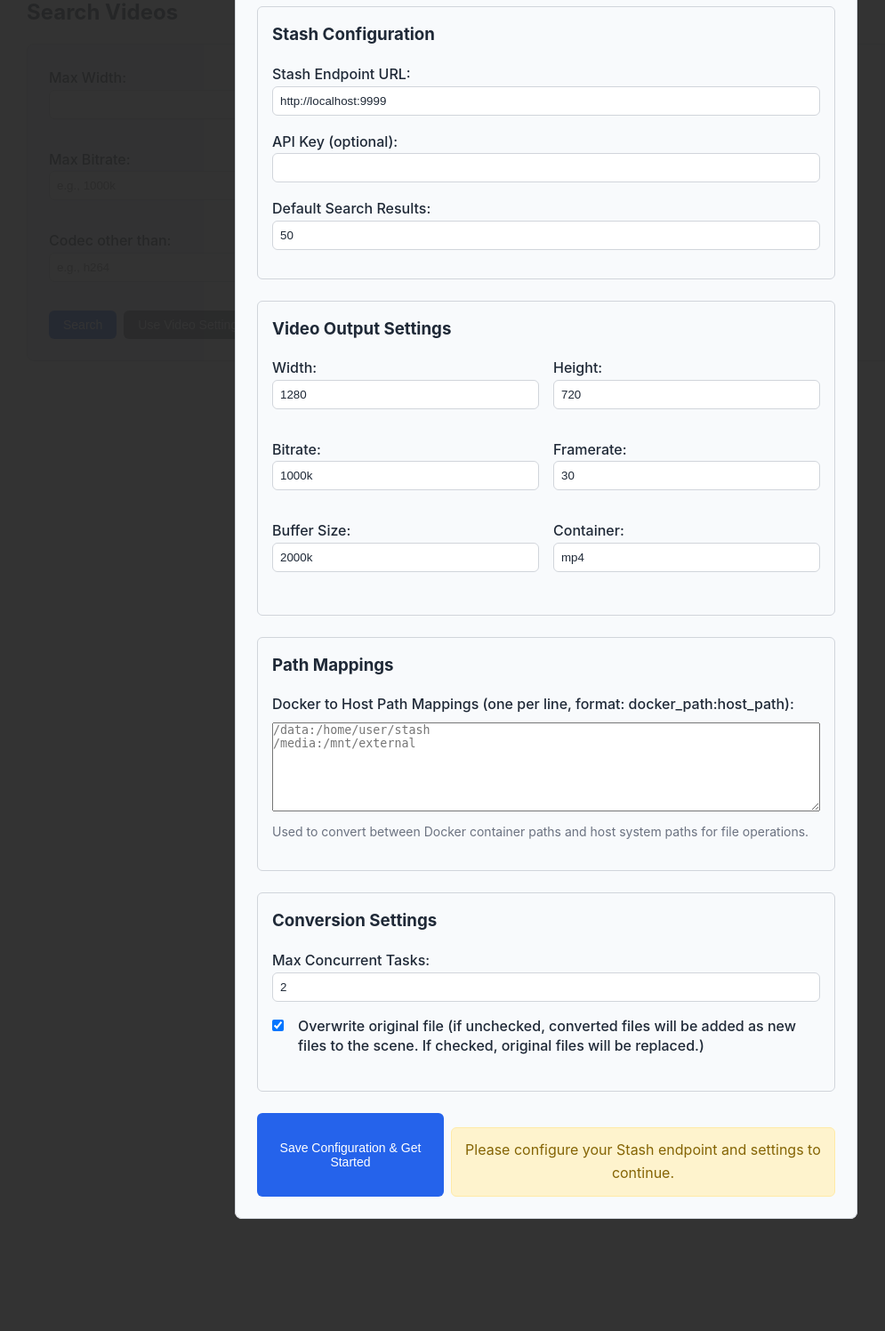
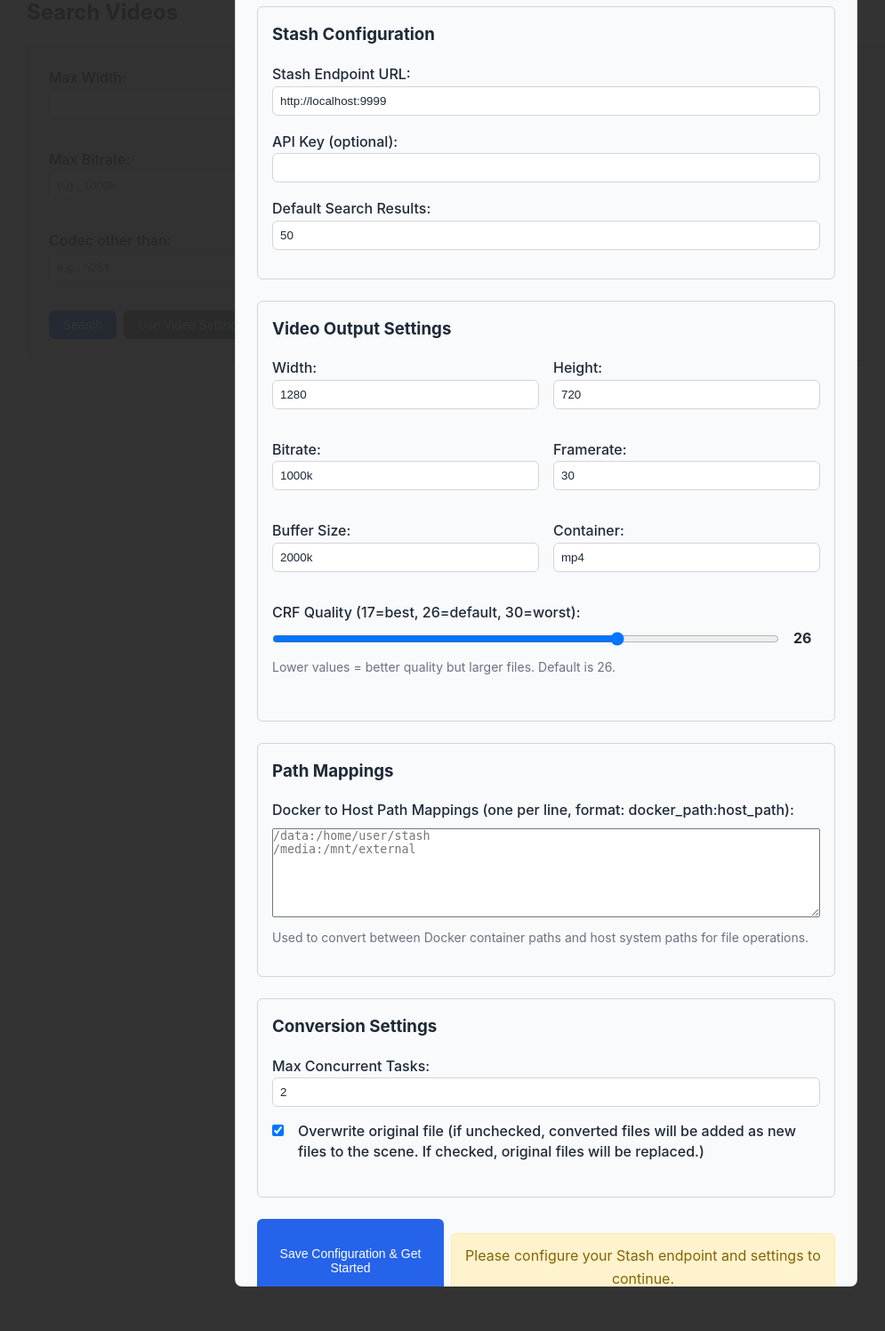
Before and after one commit to AnonTester/stash_shrink, a FastAPI app: page / in a window 1280 px wide. Shown: the part 137-1633 px from the top of the page at 89% size, without its empty margins (26-1021 px from the left). Run offline with FastAPI, Linux system fonts and the light colour scheme; data that the repository does not hold is empty.

Commit message:
add crf quality setting

```diff
--- a/stash_shrink.py
+++ b/stash_shrink.py
@@ -43,7 +43,8 @@ DEFAULT_CONFIG = {
         "bitrate": "1000k",
         "framerate": 30,
         "buffer_size": "2000k",
-        "container": "mp4"
+        "container": "mp4",
+        "crf": 26  # ADDED: Default CRF value
     },
     "path_mappings": []
 }
@@ -520,7 +521,7 @@ async def convert_video_threaded(task: ConversionTask):
                 framerate_option = f"-r {video_settings['framerate']}"
 
         # Simple FFmpeg command
-        ffmpeg_cmd = f"""ffmpeg -y -hide_banner -stats_period 0.5 -i "{input_file}" -filter_complex "scale=ceil(iw*min(1\,min({video_settings['width']}/iw\,{video_settings['height']}/ih))/2)*2:-2" -c:v libx264 {framerate_option} -crf 28 -c:a aac -b:v {video_settings['bitrate']} -maxrate {video_settings['bitrate']} -bufsize {video_settings['buffer_size']} -f {video_settings['container']} "{temp_output}" """
+        ffmpeg_cmd = f"""ffmpeg -y -hide_banner -stats_period 0.5 -i "{input_file}" -filter_complex "scale=ceil(iw*min(1\,min({video_settings['width']}/iw\,{video_settings['height']}/ih))/2)*2:-2" -c:v libx264 {framerate_option} -crf {video_settings.get('crf', 26)} -c:a aac -b:v {video_settings['bitrate']} -maxrate {video_settings['bitrate']} -bufsize {video_settings['buffer_size']} -f {video_settings['container']} "{temp_output}" """
 
         logger.debug(f"[Task {task.task_id}] FFmpeg command: {ffmpeg_cmd}")
 
--- a/static/script.js
+++ b/static/script.js
@@ -199,6 +199,15 @@ class StashShrinkApp {
             e.preventDefault();
             this.saveSettings(new FormData(e.target));
         });
+
+        // CRF slider value display
+        const crfSlider = document.getElementById('crf');
+        const crfValue = document.getElementById('crf-value');
+        if (crfSlider && crfValue) {
+            crfSlider.addEventListener('input', (e) => {
+                crfValue.textContent = e.target.value;
+            });
+        }
 
         // Search form
         document.getElementById('search-form').addEventListener('submit', (e) => this.handleSearch(e));
@@ -453,6 +462,9 @@ class StashShrinkApp {
         form.framerate.value = videoSettings.framerate || '';
         form.buffer_size.value = videoSettings.buffer_size || '';
         form.container.value = videoSettings.container || '';
+        // Populate CRF setting
+        form.crf.value = videoSettings.crf || 26;
+        document.getElementById('crf-value').textContent = videoSettings.crf || 26;
     }
 
     useVideoSettings() {
@@ -485,7 +497,8 @@ class StashShrinkApp {
                     bitrate: formData.get('bitrate') || '1000k',
                     framerate: parseFloat(formData.get('framerate')) || 30,
                     buffer_size: formData.get('buffer_size') || '2000k',
-                    container: formData.get('container') || 'mp4'
+                    container: formData.get('container') || 'mp4',
+                    crf: parseInt(formData.get('crf')) || 26  // ADDED: CRF value
                 }
             };
 
--- a/templates/base.html
+++ b/templates/base.html
@@ -78,6 +78,16 @@
                                 <input type="text" id="container" name="container" value="mp4" placeholder="e.g., mp4">
                             </div>
                         </div>
+                        <div class="form-row">
+                            <div class="form-group">
+                                <label for="crf">CRF Quality (17=best, 26=default, 30=worst):</label>
+                                <div style="display: flex; align-items: center; gap: 1rem;">
+                                    <input type="range" id="crf" name="crf" min="17" max="30" value="26" step="1" style="flex: 1;">
+                                    <span id="crf-value" style="min-width: 30px; font-weight: bold;">26</span>
+                                </div>
+                                <small>Lower values = better quality but larger files. Default is 26.</small>
+                            </div>
+                        </div>
                     </div>
 
                     <div class="form-section">
```
